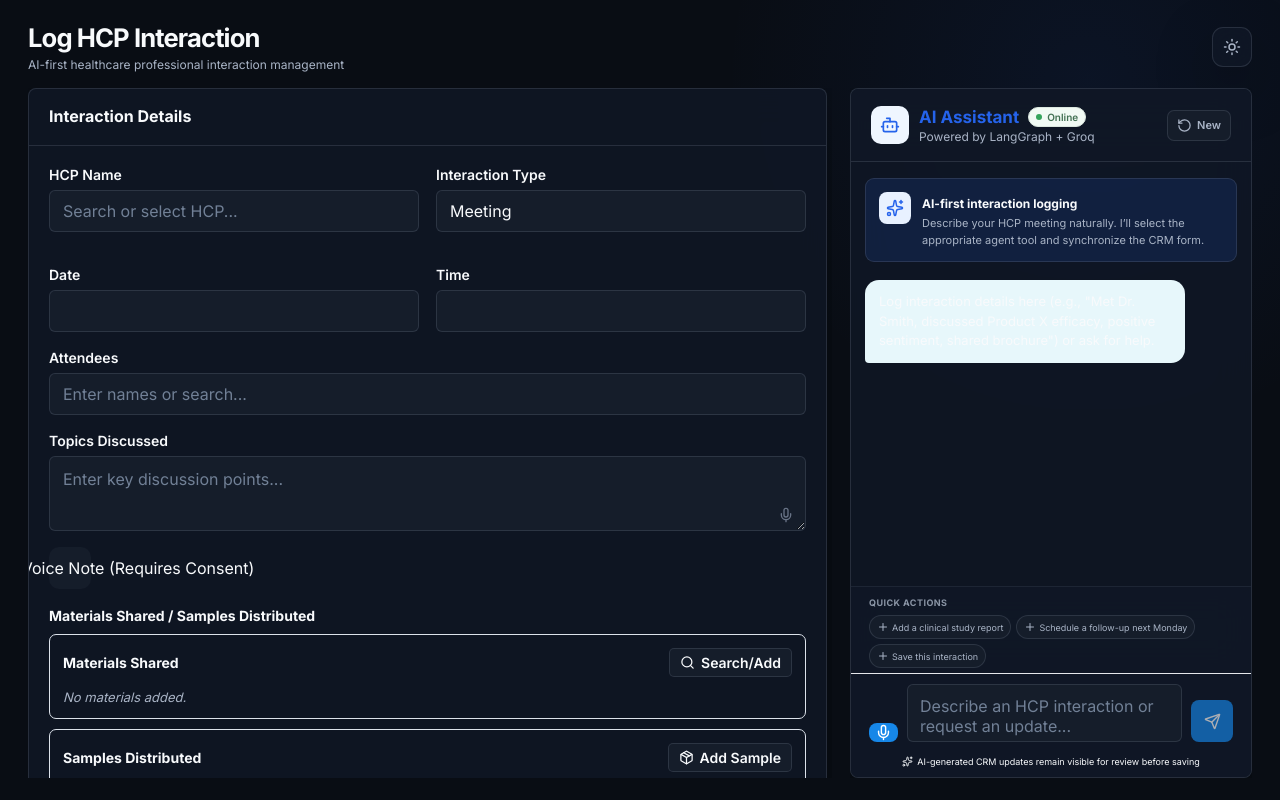
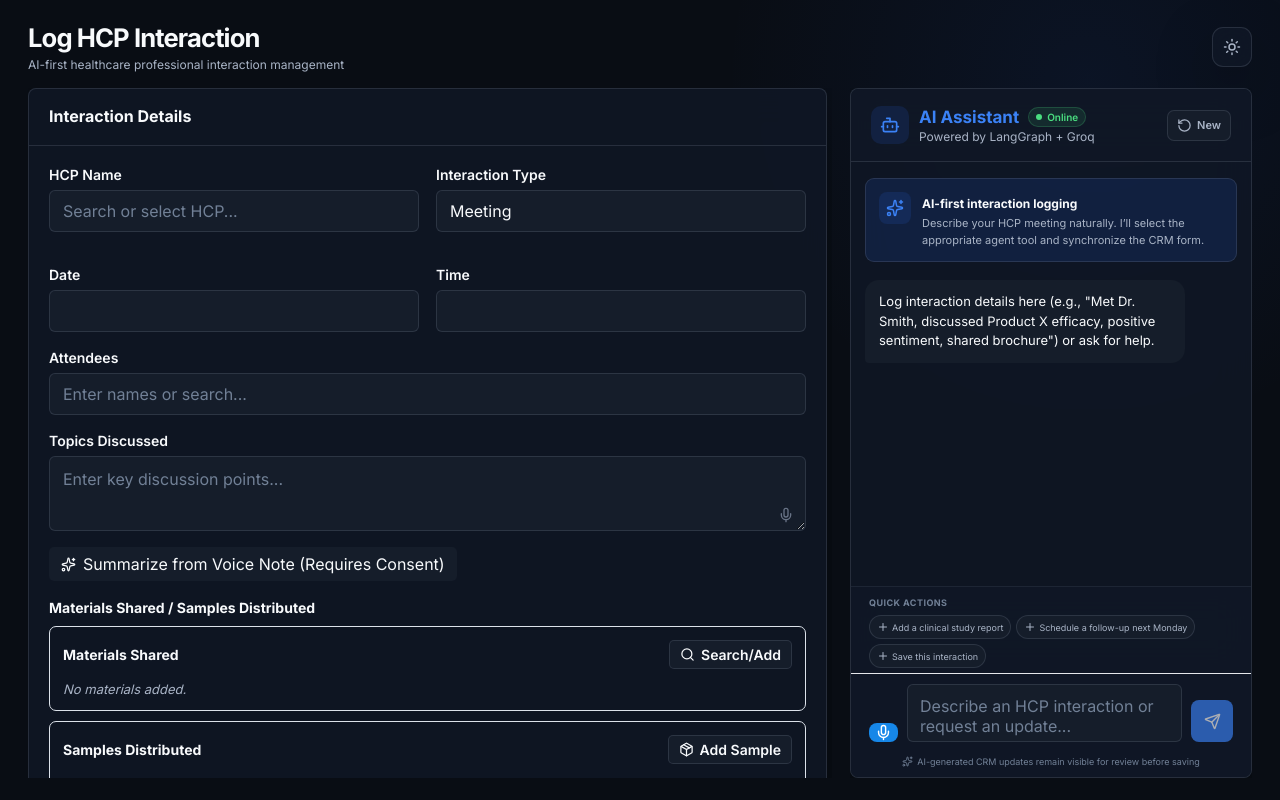
Before and after one commit to shxam69/AIVOA-AI-First-HCP-CRM, a React app in the folder frontend/: page / in a window 1280 px wide. Built offline with nearby package versions, Linux system fonts and the light colour scheme; the HTML template or start-up script is replaced by a standard one.

Commit message:
fix: stabilize assistant theme and voice input compatibility

```diff
--- a/frontend/src/components/AIAssistant.jsx
+++ b/frontend/src/components/AIAssistant.jsx
@@ -98,6 +98,8 @@ function AIAssistant() {
   const [isListening, setIsListening] = useState(false);
   const [voiceSupported, setVoiceSupported] = useState(true);
 
+  const [voiceError, setVoiceError] = useState(false);
+
   const messagesEndRef = useRef(null);
   const textareaRef = useRef(null);
   const recognitionRef = useRef(null);
@@ -158,6 +160,7 @@ function AIAssistant() {
 
     recognition.onstart = () => {
       setIsListening(true);
+      setVoiceError(false);
     };
 
     recognition.onend = () => {
@@ -169,6 +172,9 @@ function AIAssistant() {
       console.error("Speech recognition error:", event.error);
       recognitionActiveRef.current = false;
       setIsListening(false);
+      if (event.error !== 'no-speech' && event.error !== 'aborted') {
+        setVoiceError(true);
+      }
     };
 
     recognition.onresult = (event) => {
@@ -212,6 +218,7 @@ function AIAssistant() {
         console.error("Error starting recognition:", e);
         recognitionActiveRef.current = false;
         setIsListening(false);
+        setVoiceError(true);
       }
     }
   };
@@ -347,6 +354,12 @@ function AIAssistant() {
         </div>
       </div>
 
+      {voiceError && (
+        <div style={{ color: "#ef4444", fontSize: "11px", padding: "8px 18px 0", textAlign: "center" }}>
+          Voice input is unavailable in this browser. Please use Chrome or Edge.
+        </div>
+      )}
+
       <form className="chat-input-area enhanced-input" onSubmit={handleSubmit}>
         {voiceSupported && (
           <button
--- a/frontend/src/index.css
+++ b/frontend/src/index.css
@@ -693,6 +693,32 @@ button {
     0 20px 60px rgba(0, 0, 0, 0.3);
 }
 
+/* Enforce dark theme scoping explicitly on the permanently-dark assistant panel */
+.assistant-panel {
+  color-scheme: dark;
+  --app-bg: #090d14;
+  --panel-bg: rgba(17, 24, 39, 0.82);
+  --panel-solid: #111827;
+  --panel-secondary: #151d2a;
+
+  --text-primary: #f8fafc;
+  --text-secondary: #a9b4c6;
+  --text-muted: #718096;
+
+  --border-primary: rgba(148, 163, 184, 0.18);
+  --border-secondary: rgba(148, 163, 184, 0.1);
+
+  --accent: #3b82f6;
+  --accent-hover: #60a5fa;
+  --accent-soft: rgba(37, 99, 235, 0.14);
+  --accent-bg: var(--accent-soft);
+
+  --success: #4ade80;
+
+  --shadow-panel:
+    0 20px 60px rgba(0, 0, 0, 0.3);
+}
+
 html,
 body,
 #root {
@@ -979,6 +1005,77 @@ select {
   background: var(--accent-soft);
 }
 
+/* Explicit internal color mapping for Assistant components */
+.chat-message.assistant {
+  color: var(--text-primary);
+  background: var(--panel-secondary);
+}
+
+.chat-message.user {
+  color: #ffffff;
+  background: var(--accent);
+}
+
+.assistant-title svg,
+.assistant-title h2,
+.typing-dots i {
+  color: var(--accent);
+}
+
+.typing-dots i {
+  background: var(--accent);
+}
+
+.assistant-avatar,
+.intro-icon,
+.tool-card-icon,
+.processing-icon {
+  color: var(--accent);
+  background: var(--accent-soft);
+}
+
+.ai-status {
+  color: var(--success);
+  background: rgba(74, 222, 128, 0.1);
+  border-color: rgba(74, 222, 128, 0.2);
+}
+
+.status-dot {
+  background: var(--success);
+}
+
+.tool-card-check,
+.save-confirmation {
+  color: var(--success);
+}
+
+.tool-card-eyebrow,
+.suggestion-label,
+.processing-stages,
+.assistant-footer {
+  color: var(--text-muted);
+}
+
+.agent-status,
+.chat-message.processing {
+  color: var(--text-secondary);
+}
+
+.chat-input-area button.send-button {
+  color: #ffffff;
+  background: var(--accent);
+}
+
+.agent-processing-card {
+  background: var(--panel-secondary);
+  border-color: var(--border-primary);
+}
+
+.assistant-intro strong,
+.agent-processing-card strong {
+  color: var(--text-primary);
+}
+
 /* Make messages feel more like a real messaging product */
 
 .message-group.user {
@@ -1103,7 +1200,6 @@ select {
   box-sizing: border-box;
 }
 
-.voice-button,
 .send-button {
   width: 42px;
   height: 42px;
@@ -1114,18 +1210,3 @@ select {
   border-radius: 10px;
   cursor: pointer;
 }
-
-.voice-button.listening {
-  animation: voicePulse 1.4s ease-in-out infinite;
-}
-
-@keyframes voicePulse {
-  0%,
-  100% {
-    transform: scale(1);
-  }
-
-  50% {
-    transform: scale(1.08);
-  }
-}
```
